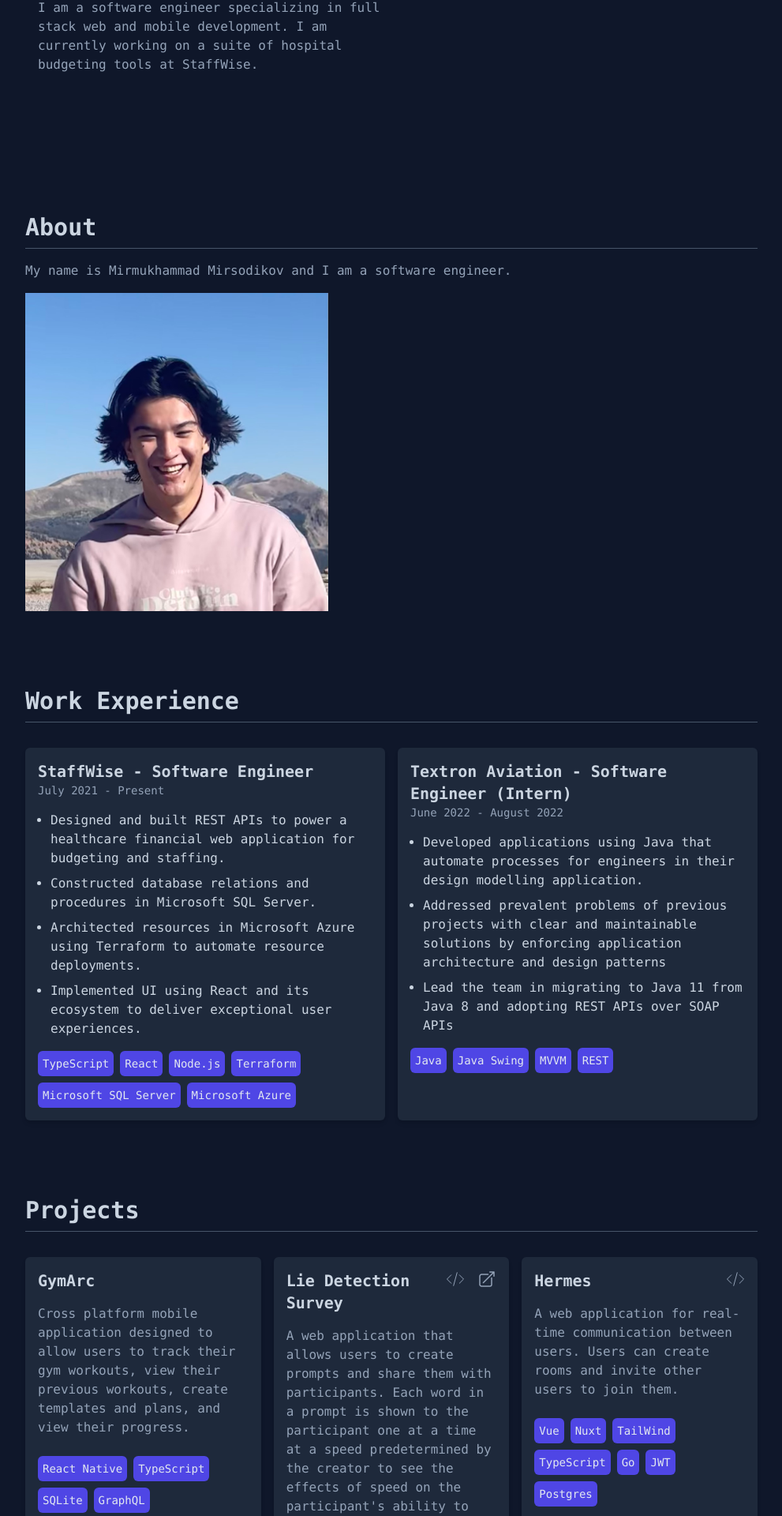
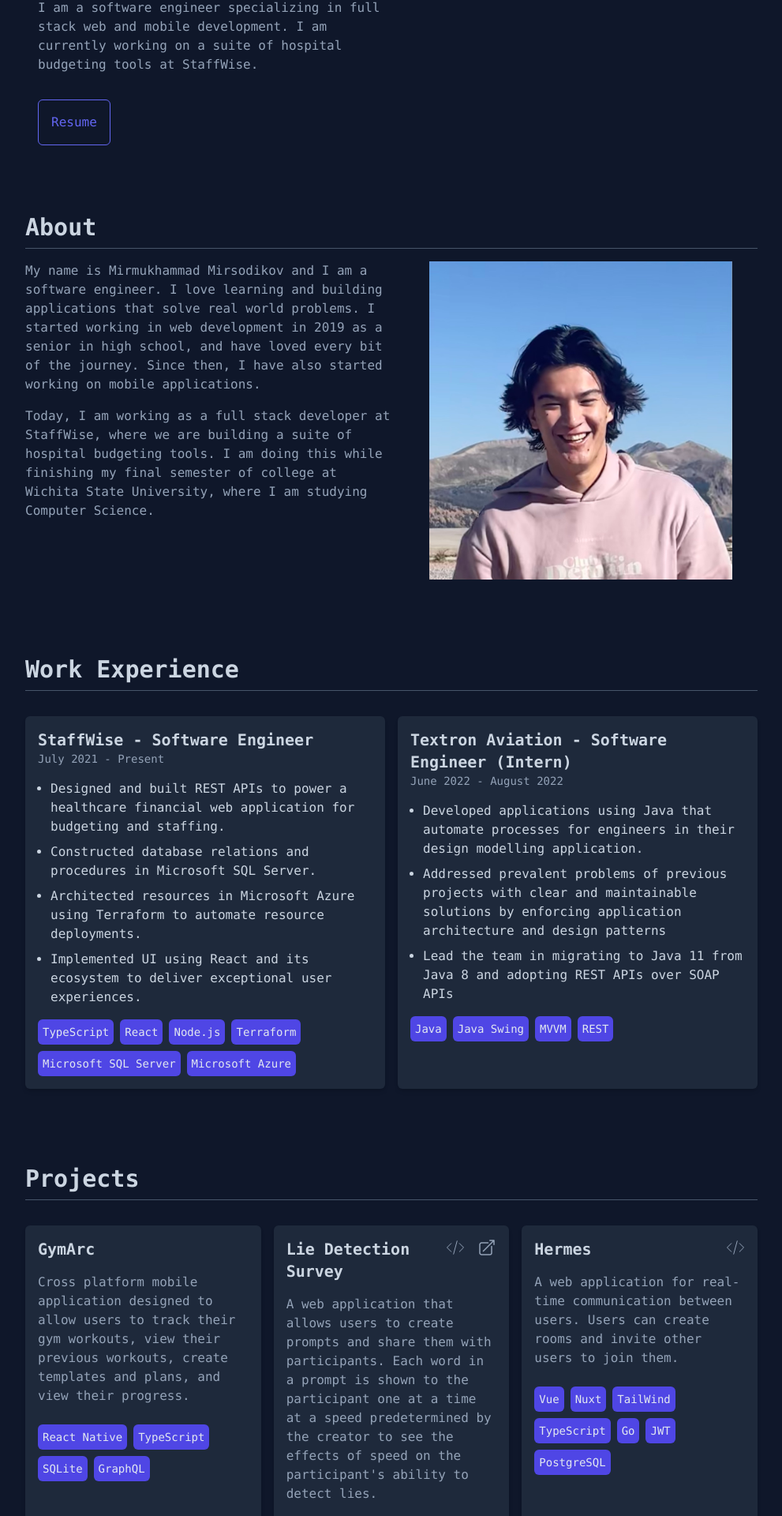
Before and after one commit to mir-mirsodikov/www.mmir.dev, a Next.js app: page / in a window 1280 px wide. Shown: the part 674-2594 px from the top of the page at 79% size, without its empty margins (144-1135 px from the left). Built offline with nearby package versions, Linux system fonts and the light colour scheme.

Commit message:
Added resume button to open pdf in new page.

```diff
--- a/app/page.tsx
+++ b/app/page.tsx
@@ -4,20 +4,26 @@ import { WorkExperience } from '../components/Work';
 
 export default function Home() {
   return (
-    <main>
+    <main className='pb-24'>
       <div className="md:p-8 p-6 m-auto md:w-3/4 xl:mt-48 xl:-mb-48 min-h-screen">
         <h1 className="text-l text-slate-300 mb-7">Hello, my name is</h1>
         <p className="mb-2 md:text-7xl text-4xl text-indigo-500 font-bold">
           Mirmukhammad Mirsodikov.
         </p>
-        <p className="mt-5 md:text-7xl text-3xl text-indigo-300 font-bold">
+        <p className="mt-5 md:text-6xl lg:text-7xl text-3xl text-indigo-300 font-bold">
           I build things, I guess.
         </p>
-        <p className="mt-6 text-slate-400 lg:w-1/2">
+        <p className="mt-6 text-slate-400 lg:w-1/2 ">
           I am a software engineer specializing in full stack web and mobile
           development. I am currently working on a suite of hospital budgeting
           tools at StaffWise.
         </p>
+
+        <a href="Mirmukhammad_Mirsodikov_Resume.pdf" target="_blank">
+          <button className="rounded-md bg-transparent border border-indigo-500 p-4 mt-8 text-indigo-500 hover:bg-indigo-500/20 transition duration-200 ease-in">
+            Resume
+          </button>
+        </a>
       </div>
 
       <About />
--- a/assets/projects.json
+++ b/assets/projects.json
@@ -16,7 +16,7 @@
       "Vue",
       "TypeScript",
       "Prisma",
-      "Postgres",
+      "PostgreSQL",
       "JWT"
     ],
     "link": "https://lie-detection-survey-client.herokuapp.com",
@@ -32,7 +32,7 @@
       "TypeScript",
       "Go",
       "JWT",
-      "Postgres"
+      "PostgreSQL"
     ],
     "github": "https://github.com/Hermes-Chat-App"
   },
--- a/components/About.tsx
+++ b/components/About.tsx
@@ -6,9 +6,17 @@ export function About() {
   return (
     <Section id="about" title="About">
       <div className="flex flex-row justify-between flex-wrap">
-        <div>
-          <p className="text-slate-400 mt-4">
+        <div className='w-1/2 text-slate-400 mt-4 space-y-4'>
+          <p>
             My name is Mirmukhammad Mirsodikov and I am a software engineer.
+            I love learning and building applications that solve real world problems.
+            I started working in web development in 2019 as a senior in high school, and have
+            loved every bit of the journey. Since then, I have also started working on mobile applications.
+          </p>
+          <p>
+            Today, I am working as a full stack developer at StaffWise, where we are building
+            a suite of hospital budgeting tools. I am doing this while finishing my final semester of
+            college at Wichita State University, where I am studying Computer Science.
           </p>
         </div>
         <div className="items-start">
--- a/components/Projects.tsx
+++ b/components/Projects.tsx
@@ -21,7 +21,7 @@ export function Projects() {
   const projects = projectsJson as Project[];
   return (
     <Section id="projects" title="Projects">
-      <div className="mt-8 grid md:grid-cols-2 sm:gird-cols-1 lg:grid-cols-3 gap-4">
+      <div className="mt-8 grid md:grid-cols-2 sm:gird-cols-1 xl:grid-cols-3 gap-4">
         {projects.map((project) => (
           <Card
             key={project.name}
```
Also changed, not shown: public/github.svg (deleted), 1 other file (tests, documents, lock files or other folders).
